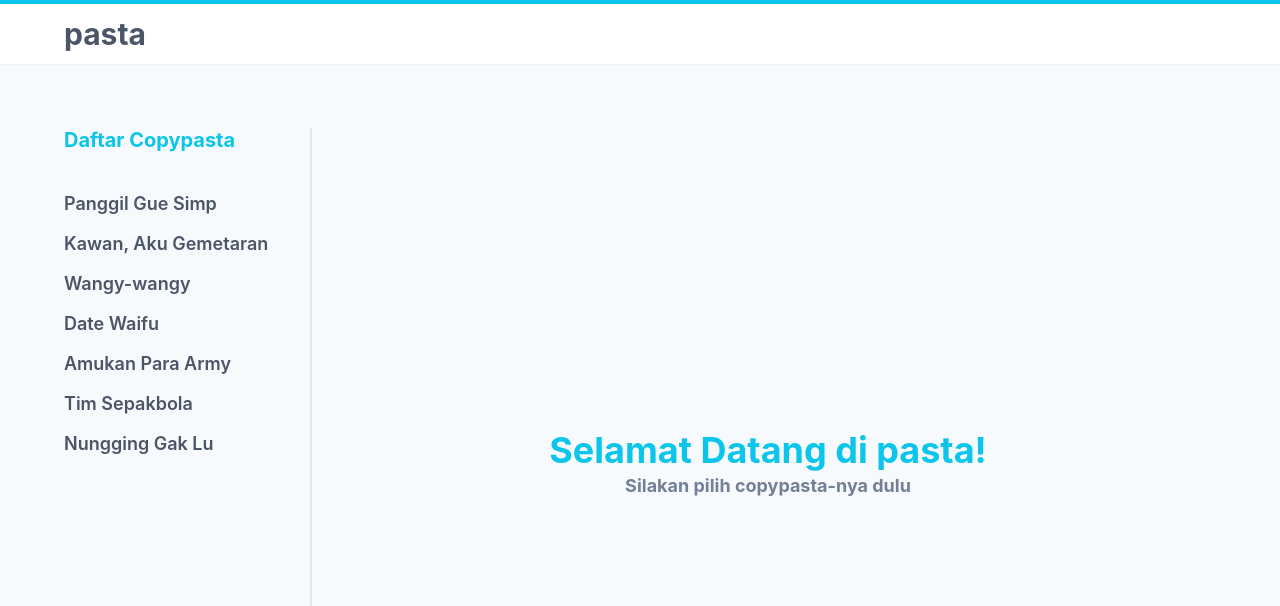
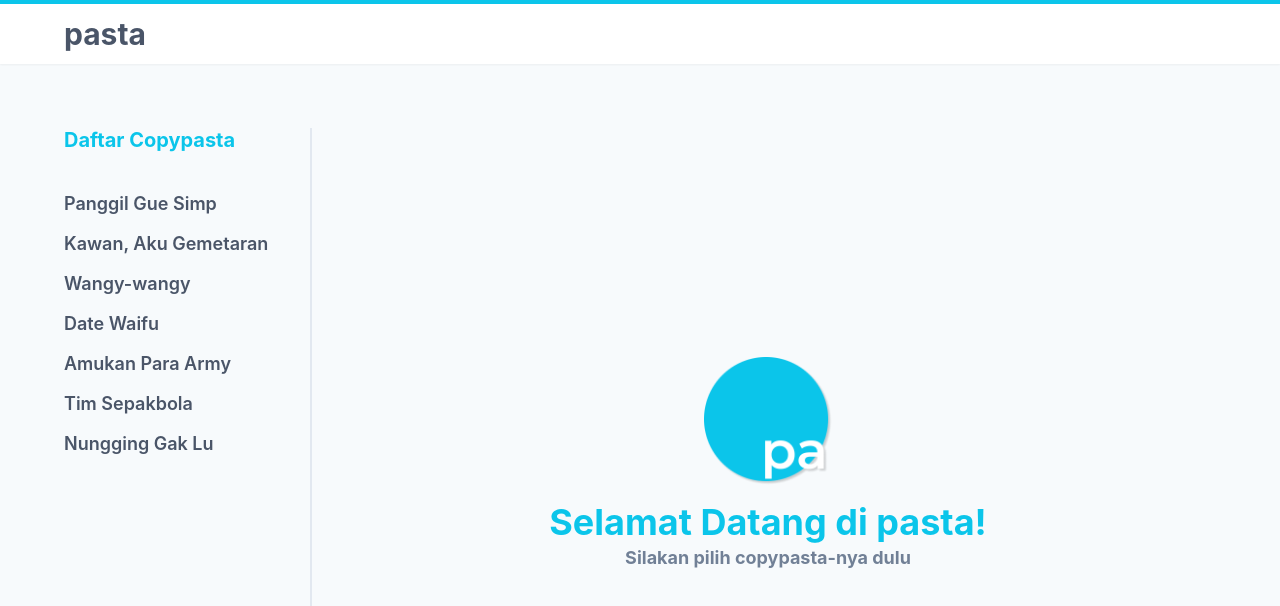
Before and after one commit to stevemc4/pasta, a Next.js app: page / in a window 1280 px wide. Shown: the top 606 px of the page. Built offline with nearby package versions, Linux system fonts and the light colour scheme.

Commit message:
Added some image

```diff
--- a/src/components/Welcome/index.tsx
+++ b/src/components/Welcome/index.tsx
@@ -1,4 +1,5 @@
 import React from 'react'
+import Image from 'next/image'
 import { Box, Text, Heading, Button, Center } from '@chakra-ui/react'
 
 interface Props {
@@ -8,6 +9,10 @@ interface Props {
 const Welcome = ({ onButtonClick }: Props): React.ReactElement => {
   return (
       <Box w="100%" my="auto">
+        <Center mb="4">
+          <Image src="/Logo.png" width="128" height="128" quality={100} />
+        </Center>
+
         <Heading textAlign="center" color="cyan.400">Selamat Datang di pasta!</Heading>
         <Text fontSize="lg" fontWeight="bold" color="gray.500" textAlign="center" mb={{ base: 8, md: 0 }}>Silakan pilih copypasta-nya dulu</Text>
         <Center display={{ base: 'flex', md: 'none' }}>
--- a/src/pages/_app.tsx
+++ b/src/pages/_app.tsx
@@ -1,10 +1,15 @@
 import React from 'react'
 import { AppProps } from 'next/app'
+import Head from 'next/head'
 import { ChakraProvider } from '@chakra-ui/react'
 
 const App = ({ Component, pageProps }: AppProps): React.ReactElement => {
   return (
     <ChakraProvider>
+      <Head>
+        <title>pasta - Copypasta Untuk Semua</title>
+        <link rel="shortcut icon" href="/favicon.png" />
+      </Head>
       <Component {...pageProps} />
     </ChakraProvider>
   )
```
Also changed, not shown: public/Logo.png (added), public/favicon.png (added).
